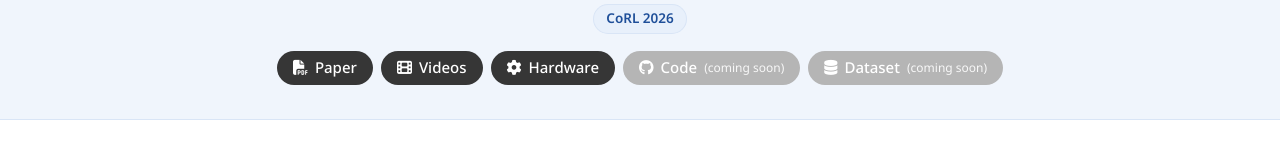
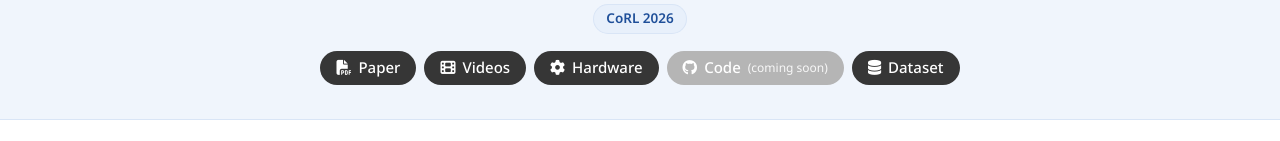
Before and after one commit to boyazeno/belt_finger, a plain HTML site: page index.html in a window 1280 px wide. Shown: the part 1350-1491 px from the top of the page. Drawn offline with Linux system fonts and the light colour scheme.

Commit message:
Link the Belt-Finger (V1) dataset
Co-Authored-By: Claude Opus 5.5 (1M context) <noreply@anthropic.com>

```diff
--- a/index.html
+++ b/index.html
@@ -99,8 +99,7 @@
         <a class="btn" href="https://github.com/boyazeno/belt_finger_hardware"><i class="fa-solid fa-gear"></i> Hardware</a>
         <!-- TODO: replace with the V1 code repo link when released -->
         <span class="btn off" title="Coming soon"><i class="fa-brands fa-github"></i> Code <span class="soon">(coming soon)</span></span>
-        <!-- TODO: replace with the V1 dataset link when released -->
-        <span class="btn off" title="Coming soon"><i class="fa-solid fa-database"></i> Dataset <span class="soon">(coming soon)</span></span>
+        <a class="btn" href="https://cscloud.cs.uni-tuebingen.de/index.php/s/sz38PGgeqn6QWAx"><i class="fa-solid fa-database"></i> Dataset</a>
       </div>
     </div></div>
 
@@ -341,7 +340,7 @@
           </tr>
           <tr>
             <td><i class="fa-solid fa-database"></i>&nbsp; Dataset</td>
-            <td class="muted">Coming soon</td>
+            <td><a href="https://cscloud.cs.uni-tuebingen.de/index.php/s/sz38PGgeqn6QWAx">Datasets</a></td>
             <td><a href="https://cscloud.cs.uni-tuebingen.de/index.php/s/NBpDdEsYWK798HM">Datasets</a></td>
           </tr>
         </tbody>
```
Also changed, not shown: 1 other file.
